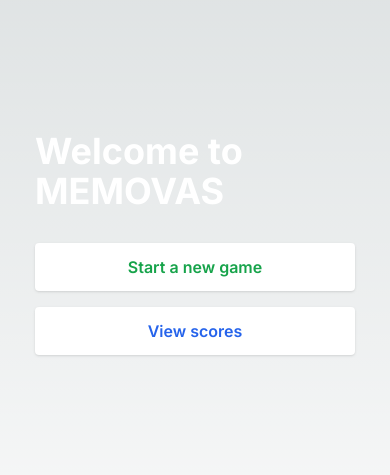
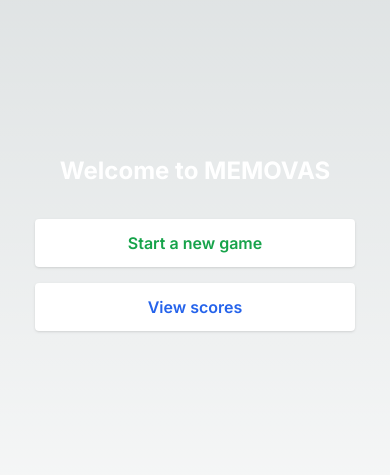
Before and after one commit to lolelu/memory-game, a Next.js app: page / in a window 390 px wide. Shown: the part 227-702 px from the top of the page. Built offline with nearby package versions, Linux system fonts and the light colour scheme.

Commit message:
Mobile layout

```diff
--- a/app/page.tsx
+++ b/app/page.tsx
@@ -4,8 +4,8 @@ import Link from "next/link";
 export default function Home() {
   return (
     <>
-      <div className="min-h-screen flex flex-col items-center justify-center ">
-        <h1 className="text-4xl font-bold text-white mb-8">
+      <div className="min-h-screen flex flex-col items-center justify-center text-center">
+        <h1 className="sm:text-4xl font-bold text-white mb-8 text-2xl">
           Welcome to MEMOVAS
         </h1>
         <div className="flex flex-col items-center justify-stretch gap-4 w-80">
--- a/components/Card.tsx
+++ b/components/Card.tsx
@@ -29,7 +29,7 @@ const Card = ({ card, onFlip }: CardProps) => {
 
   return (
     <div
-      className="w-36 h-40 grid grid-cols-1 grid-rows-1 select-none  rounded-md group hover:scale-105 transform duration-200 cursor-pointer  transition-all  "
+      className="md:w-36 md:h-40 w-24 h-28 grid grid-cols-1 grid-rows-1 select-none  rounded-md group hover:scale-105 transform duration-200 cursor-pointer  transition-all  "
       onClick={handleClick}
     >
       <div
--- a/components/GameBoard.tsx
+++ b/components/GameBoard.tsx
@@ -117,7 +117,7 @@ const GameBoard = () => {
         </button>
       </div>
 
-      <div className="grid grid-cols-4 grid-rows-4 gap-6">
+      <div className="grid md:grid-cols-4 md:grid-rows-4 grid-cols-2 gap-6">
         {cardsDealt.map((card, index) => (
           <Card key={index} card={card} onFlip={handleFlip} />
         ))}
--- a/components/GameOverModal.tsx
+++ b/components/GameOverModal.tsx
@@ -18,6 +18,10 @@ const GameOverModal = ({ open, setOpen, reset }: Props) => {
       endGameModal.current?.close();
     }
   }, [open]);
+
+  //   useEffect(() => {
+  //     endGameModal.current?.showModal();
+  //   }, []);
 
   return (
     <dialog
```
